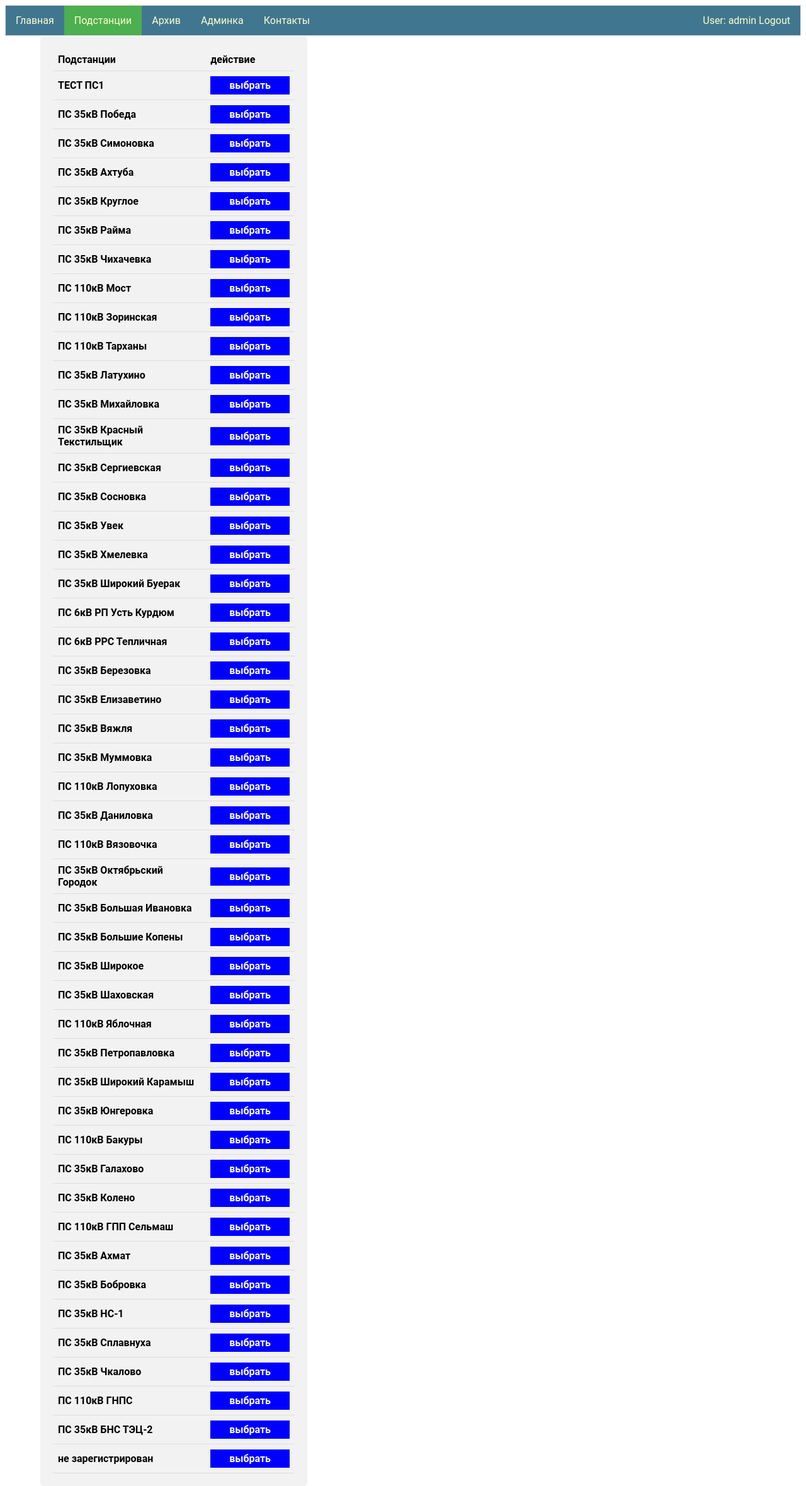
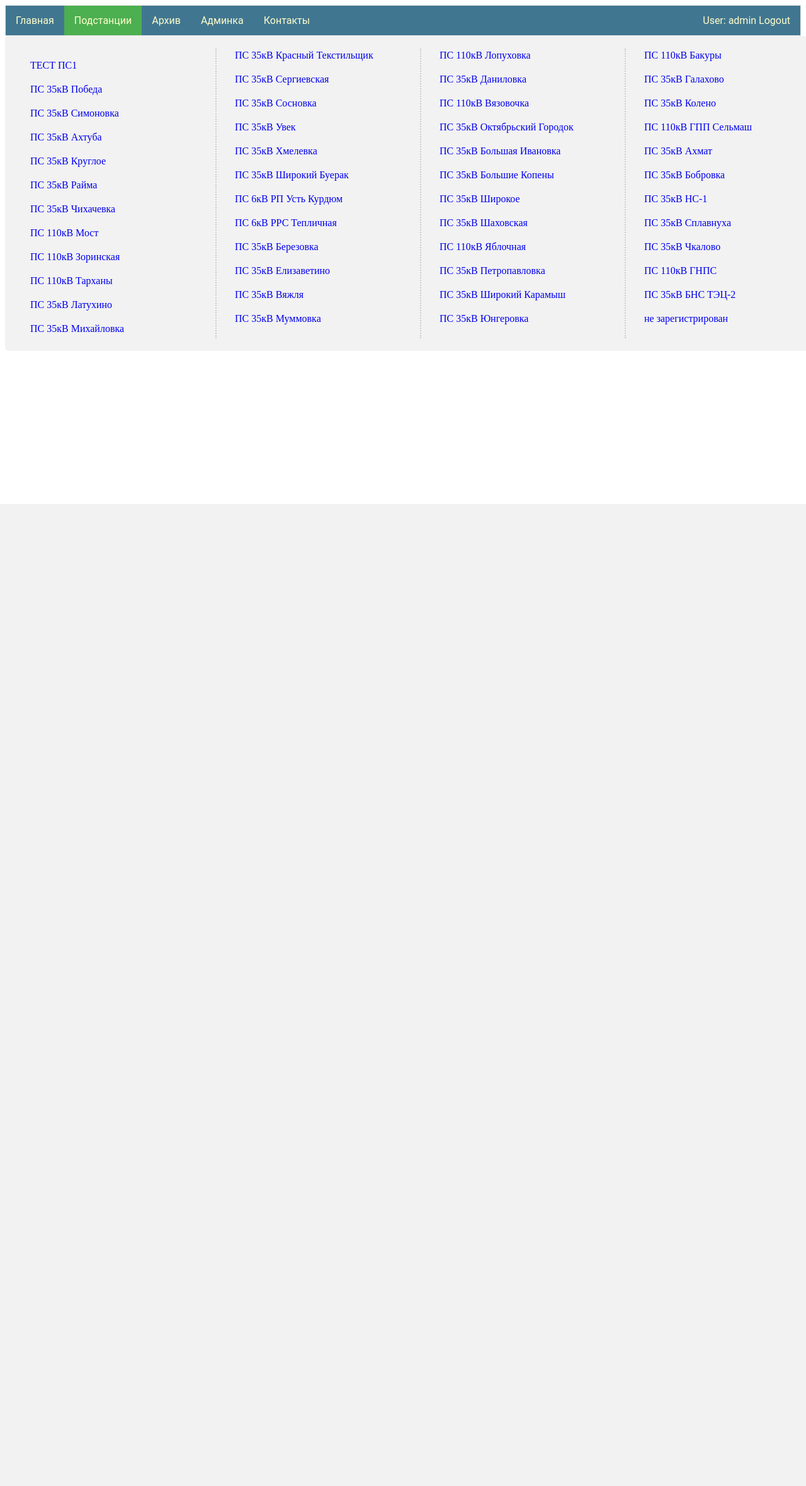
Before and after one commit to prohacker92/tm_project_django, a Django app: page /ps/ in a window 1280 px wide; the page is wider, and only the part inside the window is pictured. Shown: that part at 63% size. After the commit the page ends 800 px from the top of that part, so only its background shows below. Run offline with Django 3.2, Linux system fonts and the light colour scheme; a user stored in the database is signed in; data comes from the database, SQL or seed files in the repository; lists and menus that the app fills with data are empty.

Commit message:
отредактирован selectPS.html.(разбиение на колонки)

```diff
--- a/signal_PS/templates/selectPS.html
+++ b/signal_PS/templates/selectPS.html
@@ -26,33 +26,47 @@ tr:hover {background-color:#F0F8FF;}
 
 .container {
   position: absolute;
-    left: 5%;
-
-    width: 30%;
+    text-align: center;
+    width: 100%;
     border-radius: 5px;
     background-color: #f2f2f2;
     padding: 20px;
 }
 
-#para1 {
-    background-color: blue;
-    color: white;
-    padding:5px 30px;
-     margin: 5;
-    text-align: right;
+#para2{
+    width: 100%;
+    padding:2px 20px;
+    margin: 5;
+    text-align: left;
     text-decoration: none;
     display: inline-block;
 }
+article {
+    -webkit-column-count:4;
+    -moz-column-count:4;
+    column-count:4;
+    column-width: 150px;
+    column-gap: 20px;
+    column-rule: 2px dotted #ccc;
+}
 
 </style>
+<div id="content-main">
 <div class="container">
-     <table >
+<!--      <table >
 
-      <tr><th>Подстанции</th><th>действие</th></tr>
+      <tr><th>Подстанции</th></tr>
         {% for  ps in listPS %}
-            <tr><th>{{ ps.name }}  </th><th style="color:MediumSeaGreen;"><a id="para1" href="{{ps.name}}">выбрать</a></th></tr>
+            <tr><th style="color:MediumSeaGreen;"><a id="para2" href="{{ps.name}}">{{ps.name}}</a></th></tr>
         {% endfor %}
 
-    </table>
+    </table>-->
+
+    <article>
+    {% for  ps in listPS %}
+            <p><a id="para2" href="{{ps.name}}">{{ps.name}}</a></p>
+        {% endfor %}
+    </article>
+ </div>
 </div>
 {% endblock logic1 %}
```
